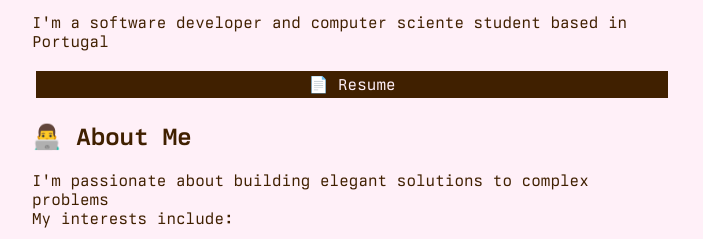
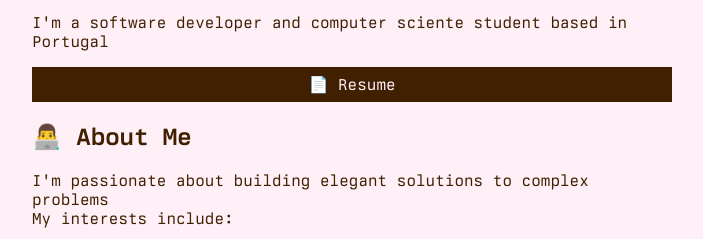
Before and after one commit to lucascompython/website, an Astro site: page / in a window 1280 px wide. In both pictures the pointer is over the link 640 px from the left and 304 px from the top of the page. Shown: the part 220-459 px from the top of the page, 288-991 px from the left. Built offline with nearby package versions, Linux system fonts and the light colour scheme; Astro itself is replaced by a stand-in of ours.

Commit message:
fix border color on resume button hover

```diff
--- a/src/pages/[...lang].astro
+++ b/src/pages/[...lang].astro
@@ -119,6 +119,9 @@ const t = useTranslations(getLangFromUrl(Astro.url));
         padding: 0.25rem 0.5rem;
         border: 0.25rem solid;
     }
+    a#resume:hover {
+        border-color: var(--color);
+    }
     div#title {
         display: flex;
         justify-content: space-between;
```
